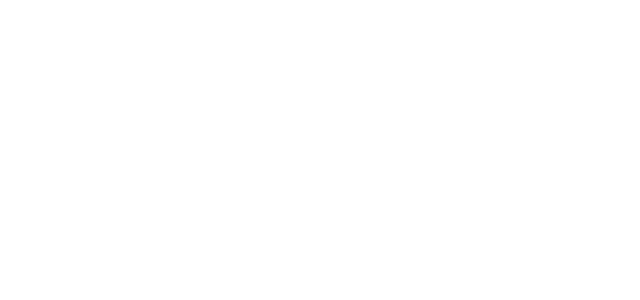
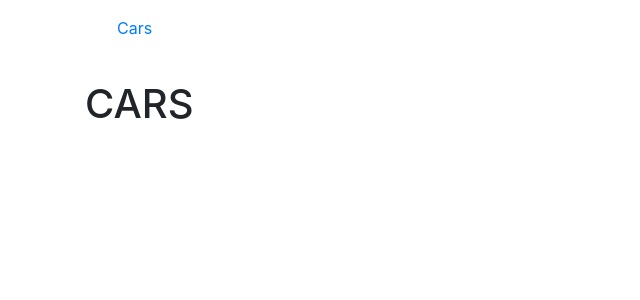
Before and after one commit to adamovicm/vue-cars-app, a Vue app: page /cars in a window 1280 px wide. Shown: the top 300 px of the page, without its empty margins (0-640 px from the left). Built offline with nearby package versions, Linux system fonts and the light colour scheme.

Commit message:
task 1 done

```diff
--- a/public/index.html
+++ b/public/index.html
@@ -5,6 +5,12 @@
     <meta http-equiv="X-UA-Compatible" content="IE=edge">
     <meta name="viewport" content="width=device-width,initial-scale=1.0">
     <link rel="icon" href="<%= BASE_URL %>favicon.ico">
+    <link
+      rel="stylesheet"
+      href="https://stackpath.bootstrapcdn.com/bootstrap/4.4.1/css/bootstrap.min.css"
+      integrity="sha384-Vkoo8x4CGsO3+Hhxv8T/Q5PaXtkKtu6ug5TOeNV6gBiFeWPGFN9MuhOf23Q9Ifjh"
+      crossorigin="anonymous"
+    >
     <title>cars-app</title>
   </head>
   <body>
--- a/src/App.vue
+++ b/src/App.vue
@@ -1,16 +1,17 @@
 <template>
-  <div>
-
+  <div class="container">
+    <ul class="nav">
+      <router-link to="cars" tag="li" class="nav-link">
+        <a class="nav-link">Cars</a>
+      </router-link>
+    </ul>
+    <br>
+    <router-view></router-view>
   </div>
 </template>
 
 <script>
-
 export default {
 
 }
 </script>
-
-<style>
-
-</style>
--- /dev/null
+++ b/src/components/AppCars.vue
@@ -0,0 +1,5 @@
+<template>
+  <div>
+    <h1>CARS</h1>
+  </div>
+</template>
--- /dev/null
+++ b/src/routes.js
@@ -0,0 +1,13 @@
+import AppCars from './components/AppCars.vue';
+
+export const routes = [
+    {
+        path: '/cars',
+        name: 'cars',
+        component: AppCars
+    },
+    {
+        path: '',
+        redirect: 'cars'
+    }
+]
```
Also changed, not shown: package.json (+6 -2 lines), src/main.js (+14 -0 lines).
